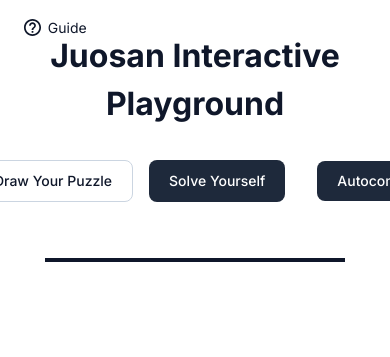
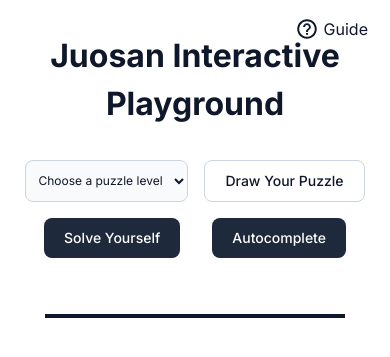
Before and after one commit to tsaqifammar/juosan-interactive-playground, a Django app: template core/templates/core/index.html in a window 390 px wide; the page is wider, and only the part inside the window is pictured. Shown: the top 357 px of that part. Run offline with Django 4.2, Linux system fonts and the light colour scheme; the template is opened without the code that fills it, so the values that code supplies are empty.

Commit message:
Update guide button position + fix responsive

```diff
--- a/core/static/core/styles.css
+++ b/core/static/core/styles.css
@@ -117,6 +117,25 @@ p, h1, h2, h3, h4, h5, h6 {
 }
 
 .text-input:focus {
+  outline: 2px solid transparent;
+  outline-offset: 2px;
+  border-color: var(--blue-500);
+}
+
+.select-input {
+  display: block;
+  padding: 0.5rem;
+  background-color: var(--gray-50);
+  color: var(--gray-900);
+  font-size: 0.75rem;
+  line-height: 1rem;
+  border-style: solid;
+  border-radius: 0.5rem;
+  border-width: 1px;
+  border-color: var(--gray-300);
+}
+
+.select-input:focus {
   outline: 2px solid transparent;
   outline-offset: 2px;
   border-color: var(--blue-500);
@@ -314,8 +333,8 @@ p, h1, h2, h3, h4, h5, h6 {
 #open-modal {
   position: absolute;
   top: 1rem;
-  left: 1rem;
-  font-size: 0.875rem;
+  right: 1rem;
+  font-size: 1rem;
   cursor: pointer;
   background: none;
   display: flex;
--- a/core/templates/core/index.html
+++ b/core/templates/core/index.html
@@ -13,8 +13,8 @@
   <div id="fields" class="container-90 main-layout">
     <h1 style="text-align: center">Juosan Interactive Playground</h1>
     <div id="startup" class="header-container">
-      <div style="display: flex; gap: 1rem; justify-content: center;">
-        <select id="example-instances" name="example-instances" class="text-input" onfocus="this.selectedIndex = -1;">
+      <div style="display: flex; gap: 1rem; justify-content: center; flex-wrap: wrap;">
+        <select id="example-instances" name="example-instances" class="select-input" onfocus="this.selectedIndex = -1;">
           <option value="">Choose a puzzle level</option>
         </select>
         <button id="draw" class="btn btn-outline">Draw Your Puzzle</button>
```
